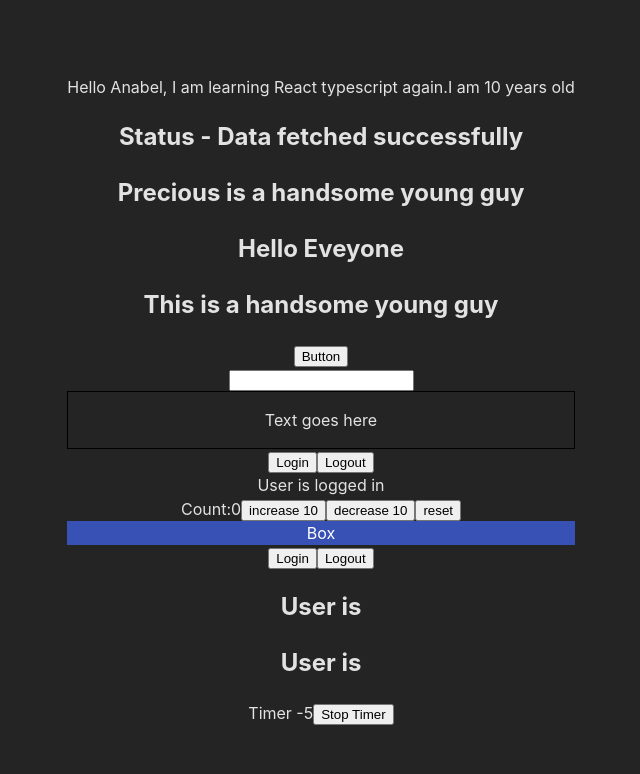
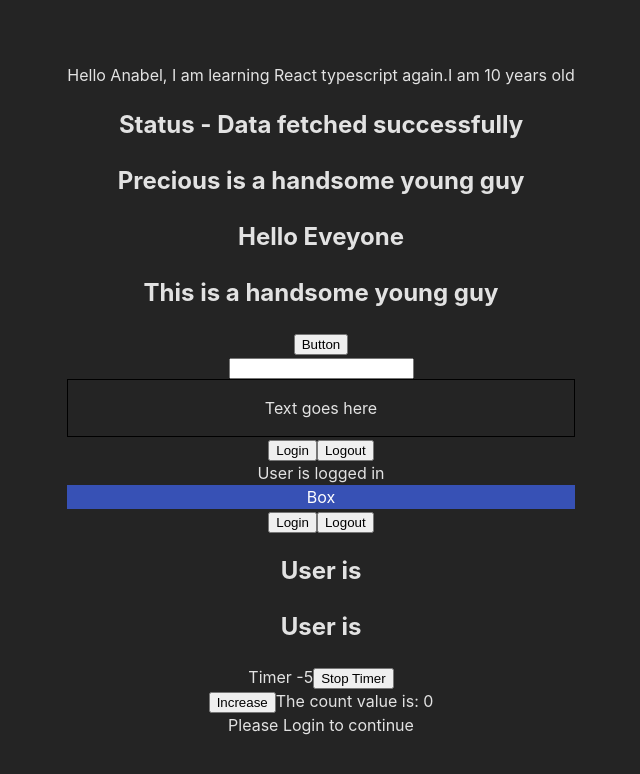
Before and after one commit to Masterprecie/learn-typescript, a React (Vite) app: page / in a window 1280 px wide. Shown: the top 774 px of the page, without its empty margins (319-959 px from the left). Built offline with nearby package versions, Linux system fonts and the light colour scheme.

Commit message:
ts-component-props

```diff
--- a/src/App.tsx
+++ b/src/App.tsx
@@ -1,12 +1,15 @@
 
 import './App.css'
+import Private from './components/auth/Private'
+import Profile from './components/auth/Profile'
+import { Counter } from './components/class/Counter'
 import Box from './components/context/Box'
 import { ThemeContextProvider } from './components/context/ThemeContext'
 import User from './components/context/User'
 import { UserContextProvider } from './components/context/UserContext'
 import Button from './components/event-props/Button'
 import Input from './components/event-props/Input'
-import Counter from './components/hooks-types/useReducer/Counter'
+//import Counter from './components/hooks-types/useReducer/Counter'
 import Login from './components/hooks-types/useState/Login'
 // import User from './components/hooks-types/useState/User'
 import Greet from './components/prop-types/Greet'
@@ -71,7 +74,7 @@ function App() {
       <Container styles={{ border: '1px solid black', padding: '1rem', font: '0' }} />
       <Login />
       {/* <User /> */}
-      <Counter />
+      {/* <Counter /> */}
       <ThemeContextProvider>
         <Box />
       </ThemeContextProvider>
@@ -79,6 +82,8 @@ function App() {
         <User />
       </UserContextProvider>
       <MutableRef />
+      <Counter message='The count value is:' />
+      <Private isLoggedIn={false} component={Profile} />
     </>
   )
 }
--- /dev/null
+++ b/src/components/auth/Login.tsx
@@ -0,0 +1,8 @@
+
+const Login = () => {
+	return (
+		<div>Please Login to continue</div>
+	)
+}
+
+export default Login
--- /dev/null
+++ b/src/components/auth/Private.tsx
@@ -0,0 +1,16 @@
+import Login from "./Login"
+import { ProfileProps } from './Profile'
+
+type PrivateProps = {
+	isLoggedIn: boolean
+	component: React.ComponentType<ProfileProps>
+}
+
+const Private = ({ isLoggedIn, component: Component }: PrivateProps) => {
+	if (isLoggedIn) {
+		return <Component name='Precious' />
+	} else
+		return <Login />
+}
+
+export default Private
--- /dev/null
+++ b/src/components/auth/Profile.tsx
@@ -0,0 +1,12 @@
+
+export type ProfileProps = {
+	name: string
+}
+
+const Profile = ({ name }: ProfileProps) => {
+	return (
+		<div>Private Profile . Name is {name}</div>
+	)
+}
+
+export default Profile
--- /dev/null
+++ b/src/components/class/Counter.tsx
@@ -0,0 +1,31 @@
+import { Component } from "react"
+
+type CounterProp = {
+	message: string
+}
+
+type CounterState = {
+	count: number
+}
+
+export class Counter extends Component<CounterProp, CounterState> {
+	state = {
+		count: 0,
+	}
+
+	handleClick = () => {
+		this.setState((prevState) => ({ count: prevState.count + 1 }))
+
+	}
+
+
+	render() {
+
+		return (
+			<div>
+				<button onClick={this.handleClick}>Increase</button>
+				{this.props.message} {this.state.count}
+			</div>
+		)
+	}
+}
```
